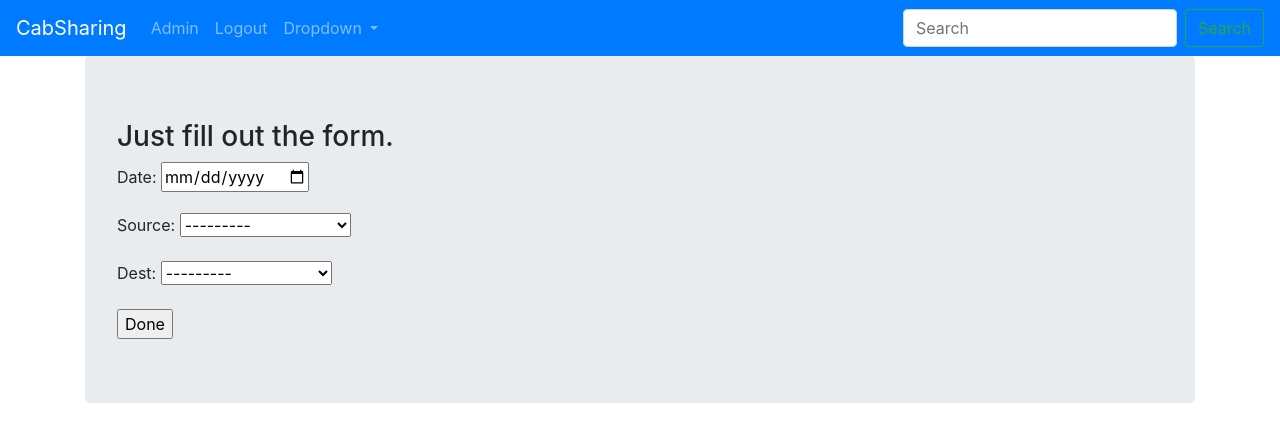
After one commit to bharasagarn/CabSharingWebApp, a Django app: page /userin/booked_cab/ in a window 1280 px wide. The commit adds this page. Shown: the top 442 px of the page. Run offline with Django 3.2, Linux system fonts and the light colour scheme; a user stored in the database is signed in; some libraries are stand-ins or nearby versions.

Commit message:
Cab forms, card view

```diff
--- /dev/null
+++ b/CabSharing/templates/userin/bookedcab.html
@@ -0,0 +1,19 @@
+{% extends "userin/base.html" %}
+{% load static %}
+{% block body_block %}
+  <div class="container">
+    <div class="jumbotron">
+      {% if booked %}
+        <h1>Thanks! Cab registered.</h1>
+      {% else %}
+        <h3>Just fill out the form.</h3>
+        <form enctype="multipart/form-data" method="POST">
+          {% csrf_token %}
+          {{ booked_cab_form.as_p }}
+          <input type="submit" name="" value="Done">
+        </form>
+
+      {% endif %}
+    </div>
+  </div>
+{% endblock %}
--- a/CabSharing/userin/admin.py
+++ b/CabSharing/userin/admin.py
@@ -1,6 +1,7 @@
 from django.contrib import admin
-from userin.models import UserProfileInfo, User, LookingCab
+from userin.models import UserProfileInfo, User, LookingCab, BookedCab
 
 # Register your models here.
 admin.site.register(UserProfileInfo)
 admin.site.register(LookingCab)
+admin.site.register(BookedCab)
--- a/CabSharing/userin/forms.py
+++ b/CabSharing/userin/forms.py
@@ -1,5 +1,5 @@
 from django import forms
-from userin.models import UserProfileInfo,LookingCab
+from userin.models import UserProfileInfo,LookingCab,BookedCab
 from django.contrib.auth.models import User
 
 class UserForm(forms.ModelForm):
@@ -23,3 +23,13 @@ class LookingCabForm(forms.ModelForm):
         model = LookingCab
         fields = ('date',)
         # exclude = ['user','datetime',]
+
+class BookedCabForm(forms.ModelForm):
+    date = forms.DateField(
+        label='Date',
+        widget=forms.widgets.DateInput(attrs={'type':'date'})
+    )
+
+    class Meta():
+        model = BookedCab
+        fields = ('date','source','dest',)
--- a/CabSharing/userin/models.py
+++ b/CabSharing/userin/models.py
@@ -12,3 +12,14 @@ class UserProfileInfo(models.Model):
 class LookingCab(models.Model):
     user = models.ForeignKey(User,on_delete=models.CASCADE)
     date = models.DateField(default=now)
+
+class BookedCab(models.Model):
+    date = models.DateField(default=now)
+    LOCATIONS =(
+        ("1", "IITG_Campus"),
+        ("2", "Guwahati Airport"),
+        ("3", "GHY RLY Station"),
+        ("4", "Kamakhya Junction"),
+    )
+    source = models.CharField(max_length=50, choices=LOCATIONS)
+    dest = models.CharField(max_length=50, choices=LOCATIONS)
--- a/CabSharing/userin/urls.py
+++ b/CabSharing/userin/urls.py
@@ -8,4 +8,5 @@ urlpatterns = [
     path('register/',views.register,name='register'),
     path('user_login/',views.user_login,name='user_login'),
     path('looking_cab/',views.look_cab,name='looking_cab'),
+    path('booked_cab/',views.booked_cab,name='booked_cab'),
 ]
--- a/CabSharing/userin/views.py
+++ b/CabSharing/userin/views.py
@@ -1,5 +1,6 @@
 from django.shortcuts import render
-from userin.forms import UserForm,UserProfileInfoForm,LookingCabForm
+from userin.forms import UserForm,UserProfileInfoForm,LookingCabForm,BookedCabForm
+from userin.models import BookedCab
 from django.contrib.auth import authenticate, login, logout
 from django.http import HttpResponseRedirect, HttpResponse
 from django.urls import reverse
@@ -7,7 +8,11 @@ from django.contrib.auth.decorators import login_required
 
 
 def index(request):
-    return render(request,'userin/index.html')
+    data = BookedCab.objects.all()
+    cabdata = {
+        "cabs": data
+    }
+    return render(request,'userin/index.html',cabdata)
 
 @login_required
 def special(request):
@@ -82,3 +87,23 @@ def look_cab(request):
         return render(request,'userin/lookingcab.html',
                           {'looking_cab_form':looking_cab_form,
                            'cabbed':cabbed})
+
+@login_required
+def booked_cab(request):
+    booked = False
+    if request.method == 'POST':
+        booked_cab_form = BookedCabForm(data=request.POST)
+        if booked_cab_form.is_valid():
+            user = request.user
+            book = booked_cab_form.save(commit=False)
+            book.save()
+            booked = True
+            return HttpResponseRedirect(reverse('index'))
+        else:
+            print(booked_cab_form.errors)
+            return HttpResponse("Error in form input")
+    else:
+        booked_cab_form = BookedCabForm()
+        return render(request,'userin/bookedcab.html',
+                          {'booked_cab_form':booked_cab_form,
+                           'booked':booked})
```
Also changed, not shown: CabSharing/templates/userin/index.html (+18 -1 lines), CabSharing/db.sqlite3, CabSharing/templates/userin/showcabs.html (added), CabSharing/userin/migrations/0005_bookedcab.py (added), CabSharing/userin/migrations/0006_auto_20200425_2110.py (added).
